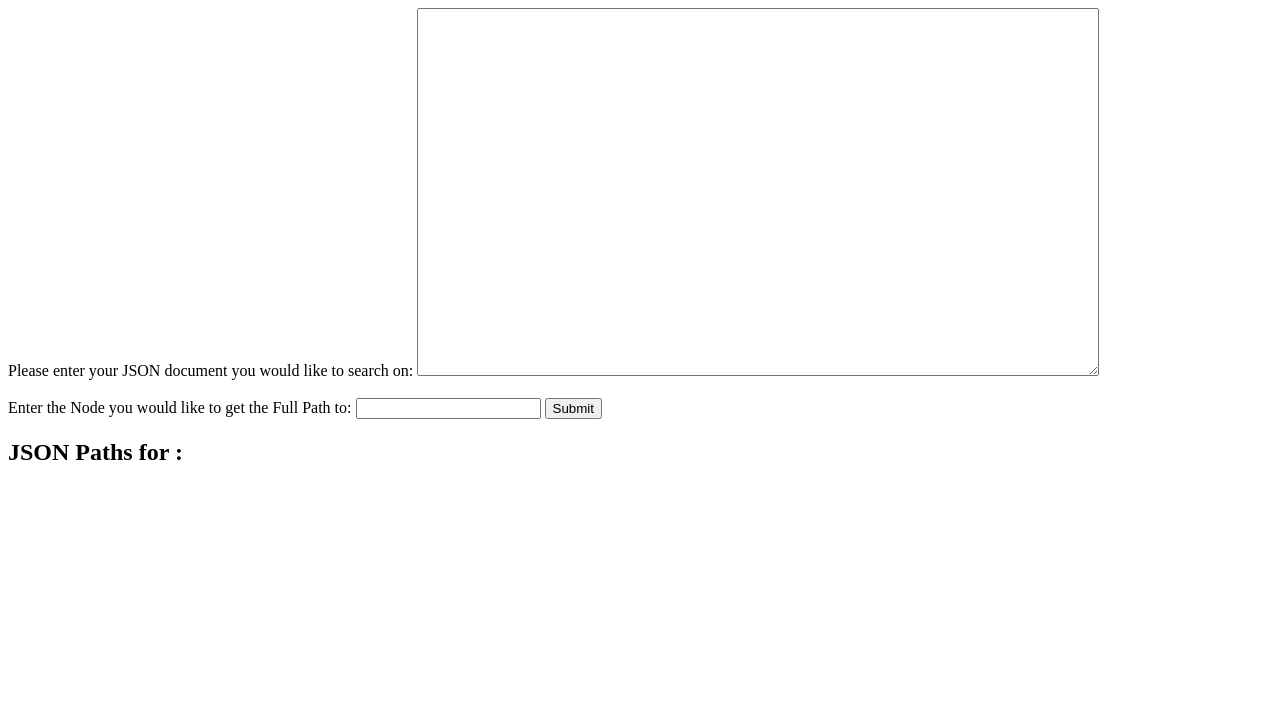
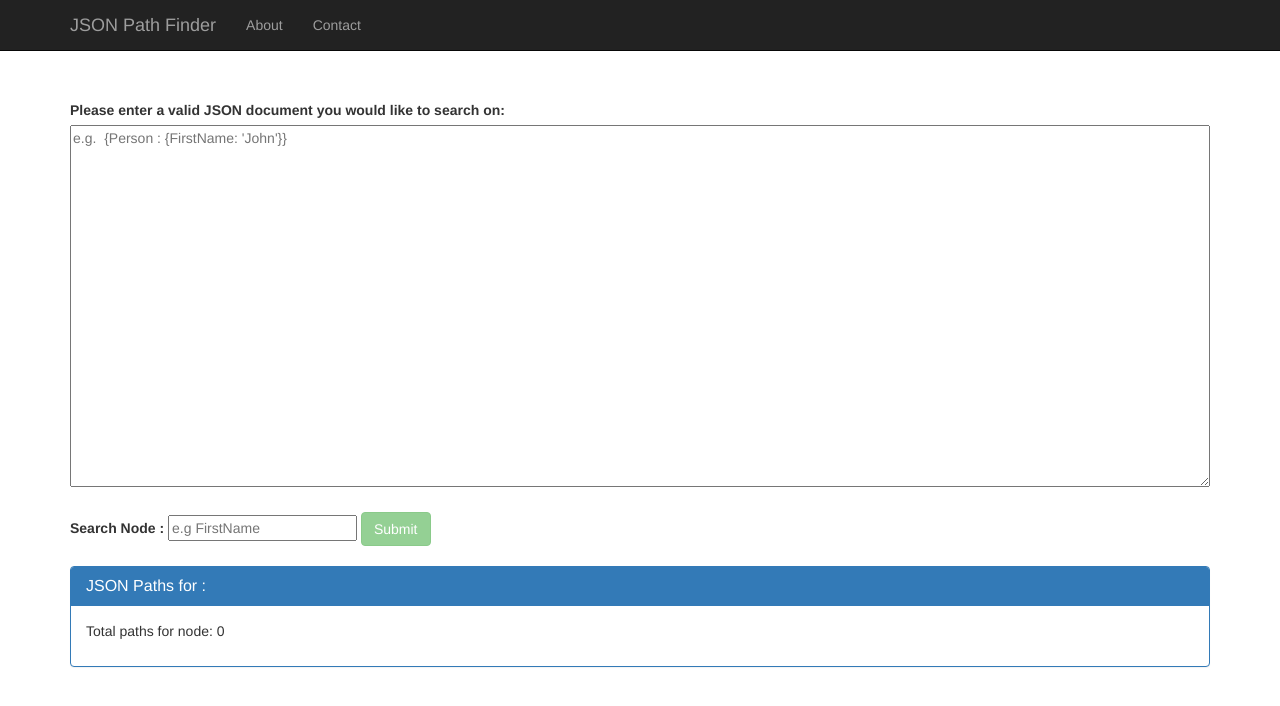
Before and after one commit to glencollins18888/JSONPathFinder, a browser extension: page index.html in a window 1280 px wide. Drawn offline with nearby package versions, Linux system fonts and the light colour scheme.

Commit message:
Add Bootstrap to Bower

```diff
--- a/bower.json
+++ b/bower.json
@@ -10,6 +10,7 @@
     "angular-route": "~1.5.0",
     "angular-loader": "~1.5.0",
     "angular-mocks": "~1.5.0",
-    "html5-boilerplate": "^5.3.0"
+    "html5-boilerplate": "^5.3.0",
+    "bootstrap": "~3.3.6"
   }
 }
--- a/index.html
+++ b/index.html
@@ -2,30 +2,65 @@
 <!DOCTYPE html>
 <html ng-app="clientApp">
 <head>
+    <meta charset="utf-8">
     <title>JSON Path Finder</title>
+    <link href="app/bower_components/bootstrap/dist/css/bootstrap.min.css" rel="stylesheet">
 </head>
 
+    <nav class="navbar navbar-inverse navbar-fixed-top">
+        <div class="container">
+            <div class="navbar-header">
+                <button type="button" class="navbar-toggle collapsed" data-toggle="collapse" data-target="#navbar" aria-expanded="false" aria-controls="navbar">
+                    <span class="sr-only">Toggle navigation</span>
+                    <span class="icon-bar"></span>
+                    <span class="icon-bar"></span>
+                    <span class="icon-bar"></span>
+                </button>
+                <a class="navbar-brand" href="#">JSON Path Finder</a>
+            </div>
+            <div id="navbar" class="collapse navbar-collapse">
+                <ul class="nav navbar-nav">
+                    <li><a href="#about">About</a></li>
+                    <li><a href="#contact">Contact</a></li>
+                </ul>
+            </div>
+        </div>
+    </nav>
+
+    <section class="container" style="margin-top: 100px;">
+
+        <div class="starter-template">
             <div ng-controller="PathFinderController">
                 <div>
-            <label for="jsonTextArea">Please enter your JSON document you would like to search on:</label>
-            <textarea name=jsonTextArea" style="margin: 0px; width: 676px; height: 362px;" ng-model="enteredJson"></textarea>
+                    <label for="jsonTextArea">Please enter a valid JSON document you would like to search on:</label>
+                    <textarea name=jsonTextArea" style="margin: 0px; width: 100%; height: 362px;" placeholder="e.g.  {Person : {FirstName: 'John'}}" ng-model="enteredJson"></textarea>
                 </div>
                 <br>
                 <div>
-            <label for="nodeInput">Enter the Node you would like to get the Full Path to:</label>
-            <input name="nodeInput" type="text" ng-model="nodeText">
-            <button type="submit" class="btn btn-success" id="submitFormButton" ng-click="submit();">Submit</button>
+                    <label for="nodeInput">Search Node :</label>
+                    <input name="nodeInput" type="text" ng-model="nodeText" placeholder="e.g FirstName">
+                    <button type="submit" class="btn btn-success" id="submitFormButton" ng-click="submit();" ng-disabled="!enteredJson || !nodeText">Submit</button>
                 </div>
 
-        <h2>JSON Paths for : {{nodeText}}</h2>
-        <ul>
+                <section id="results" class="panel panel-primary" style="margin-top: 20px">
+                    <div class="panel-heading">
+                        <h2 class="panel-title">JSON Paths for : {{nodeText}}</h2>
+                    </div>
+                    <div class="panel-body" ng-controller="PathResultsController">
+                        <span>Total paths for node: {{paths.length}}</span>
+                        <ul style="margin-top: 10px;">
                             <li ng-repeat="path in paths">
-                <span>{{path}}</span>
+                                <span>{{path}} <button type="button" class="btn btn-primary btn-xs" ng-click="copyPath(path);" title="Copy Path">Copy Path</button></span>
                             </li>
                         </ul>
+                    </div>
+                </section>
 
             </div>
         </div>
+    </section>
+
+    </div><!-- /.container -->
 
 <script src="app/bower_components/angular/angular.min.js"></script>
 <script src="js/app.js"></script>
--- a/js/app.js
+++ b/js/app.js
@@ -53,3 +53,11 @@ clientApp.controller('PathFinderController', ['$scope', function($scope) {
   }
 
 }]);
+
+clientApp.controller('PathResultsController', ['$scope', function($scope) {
+
+  $scope.copyPath = function() {
+    //TODO
+  };
+
+}]);
```
Lines whose indentation alone changed are shown as unchanged.
